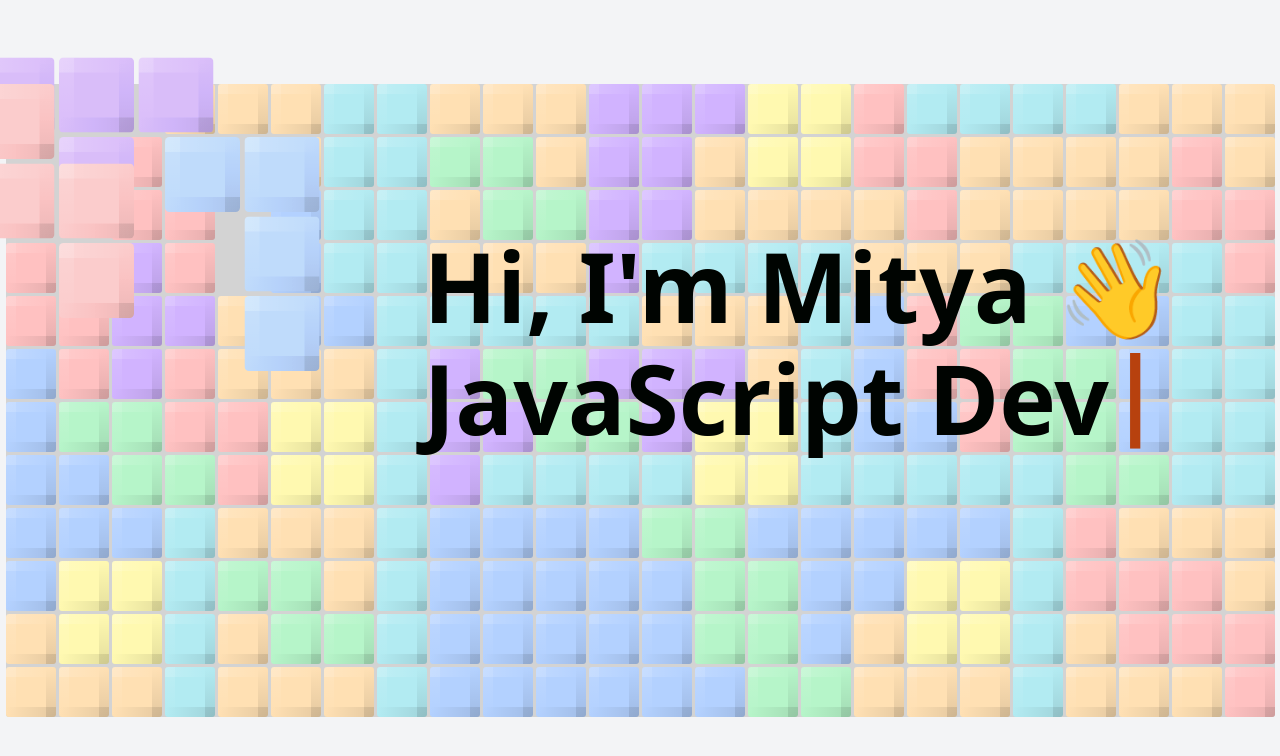
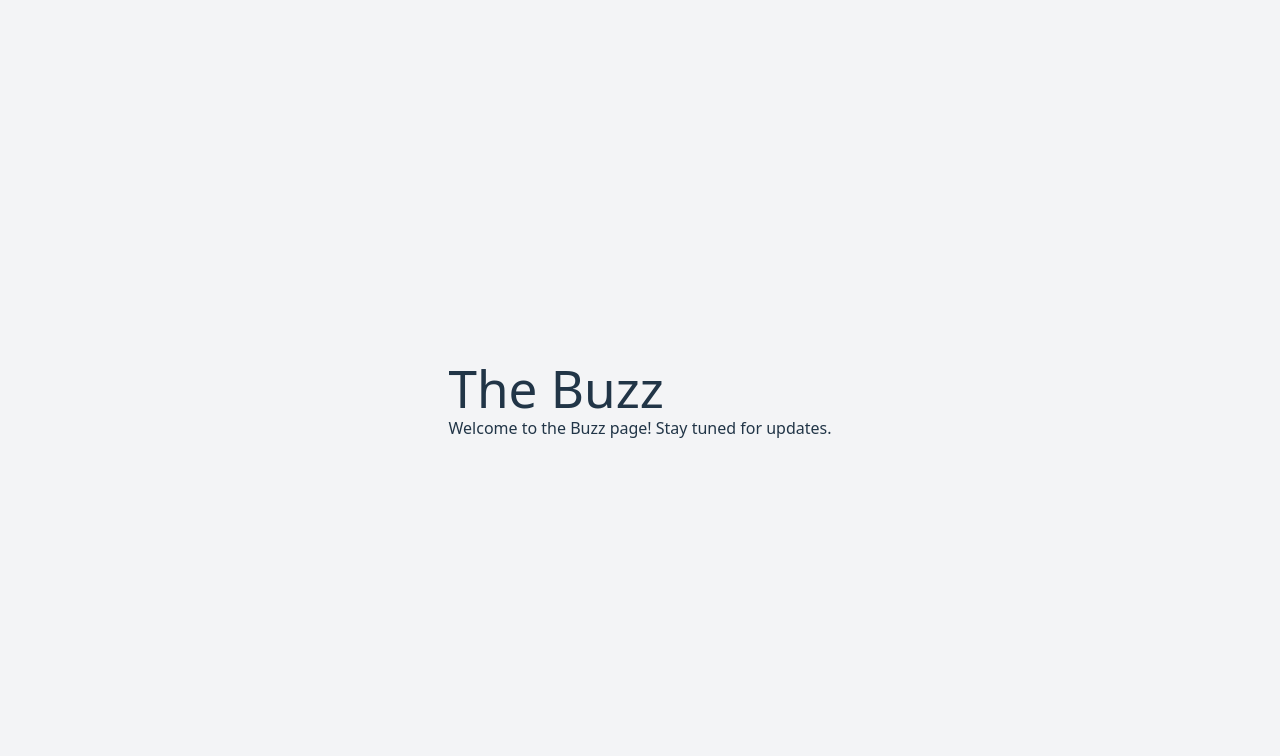
Before and after one commit to mitekk/cv, a React (Vite) app: page /theBuzz in a window 1280 px wide. Shown: the top 756 px of the page. Built offline with nearby package versions, Linux system fonts and the light colour scheme.

Commit message:
not found page

```diff
--- a/package.json
+++ b/package.json
@@ -22,7 +22,8 @@
   "dependencies": {
     "clsx": "^2.1.1",
     "react": "^19.1.0",
-    "react-dom": "^19.1.0"
+    "react-dom": "^19.1.0",
+    "react-router-dom": "^7.6.1"
   },
   "devDependencies": {
     "@eslint/js": "^9.25.0",
--- a/src/App.tsx
+++ b/src/App.tsx
@@ -1,11 +1,21 @@
+import { BrowserRouter, Route, Routes } from "react-router-dom";
+import { MainLayout } from "./layout/main.layout";
+import { IntroPage } from "./pages/intro/introPage";
+import { BuzzPage } from "./pages/theBuzz/buzzPage";
+import { NotFoundPage } from "./pages/notFound/notfoundPage";
+
 import "./App.css";
-import { MainLayout } from "./layout/main.layout";
-import { IntroPage } from "./pages/tetrominoes/intro";
 
 function App() {
   return (
     <MainLayout>
-      <IntroPage />
+      <BrowserRouter>
+        <Routes>
+          <Route path="/" element={<IntroPage />} />
+          <Route path="/theBuzz" element={<BuzzPage />} />
+          <Route path="*" element={<NotFoundPage />} />
+        </Routes>
+      </BrowserRouter>
     </MainLayout>
   );
 }
--- a/src/pages/tetrominoes/intro.tsx
+++ b/src/pages/intro/introPage.tsx
@@ -1,4 +1,5 @@
 import { useState } from "react";
+import { useNavigate } from "react-router-dom";
 import { TetrominoesGrid } from "../../components/grid/grid";
 import { Prompter } from "../../components/prompter/prompter";
 import { PromptLines } from "../../assets/prompts";
@@ -6,16 +7,15 @@ import { Avatar, Button } from "../../components/UI";
 // import avatarImg from "../../assets/avatar.png";
 // import avatarImg from "../../assets/mitya.jpg";
 import avatarImg from "../../assets/mitya2.png";
-import "./intro.css";
+import "./introPage.css";
 
 export const IntroPage: React.FC = () => {
+  const navigate = useNavigate();
   const [dropFinished, setDropFinished] = useState(true);
   const [promptFinished, setPromptFinished] = useState(false);
-  const [introFinished, setIntroFinished] = useState(false);
 
   return (
     <div className="intro-page">
-      {!introFinished && (
       <TetrominoesGrid
         onStart={() => {
           setDropFinished(false);
@@ -24,8 +24,7 @@ export const IntroPage: React.FC = () => {
           setDropFinished(true);
         }}
       />
-      )}
-      {!introFinished && dropFinished && (
+      {dropFinished && (
         <div className="w-full h-screen z-[2] flex flex-col justify-center items-center absolute top-0 left-0 m-0 mx-auto">
           <div className="flex flex-row items-center w-fit">
             <div
@@ -52,9 +51,7 @@ export const IntroPage: React.FC = () => {
               >
                 <Button
                   title="Get to know me"
-                  onClick={() => {
-                    setIntroFinished(true);
-                  }}
+                  onClick={() => navigate("/theBuzz")}
                 />
               </div>
             </div>
--- /dev/null
+++ b/src/pages/notFound/notfoundPage.tsx
@@ -0,0 +1,13 @@
+export const NotFoundPage: React.FC = () => {
+  return (
+    <div className="flex flex-col items-center justify-center h-screen bg-gray-100">
+      <h1 className="text-4xl font-bold text-red-600">404 - Not Found</h1>
+      <p className="mt-4 text-lg text-gray-700">
+        The page you are looking for does not exist.
+      </p>
+      <a href="/" className="mt-6 text-blue-500 hover:underline">
+        Go back to Home
+      </a>
+    </div>
+  );
+};
--- /dev/null
+++ b/src/pages/theBuzz/buzzPage.tsx
@@ -0,0 +1,10 @@
+import "./buzzPage.css";
+
+export const BuzzPage: React.FC = () => {
+  return (
+    <div className="buzz-page">
+      <h1>The Buzz</h1>
+      <p>Welcome to the Buzz page! Stay tuned for updates.</p>
+    </div>
+  );
+};
```
Also changed, not shown: src/pages/intro/introPage.css (renamed from src/pages/tetrominoes/intro.css), src/pages/theBuzz/buzzPage.css (added), 1 other file (tests, documents, lock files or other folders). Lines whose indentation alone changed are shown as unchanged.
